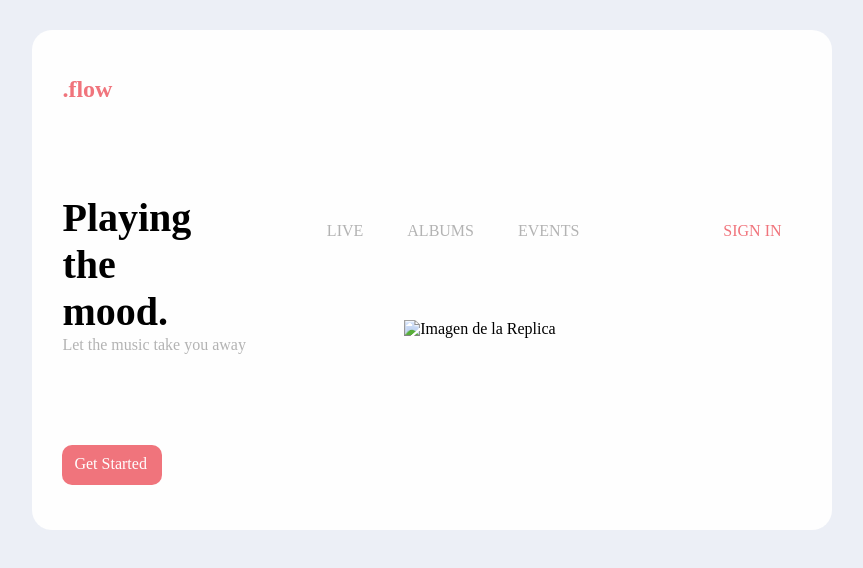
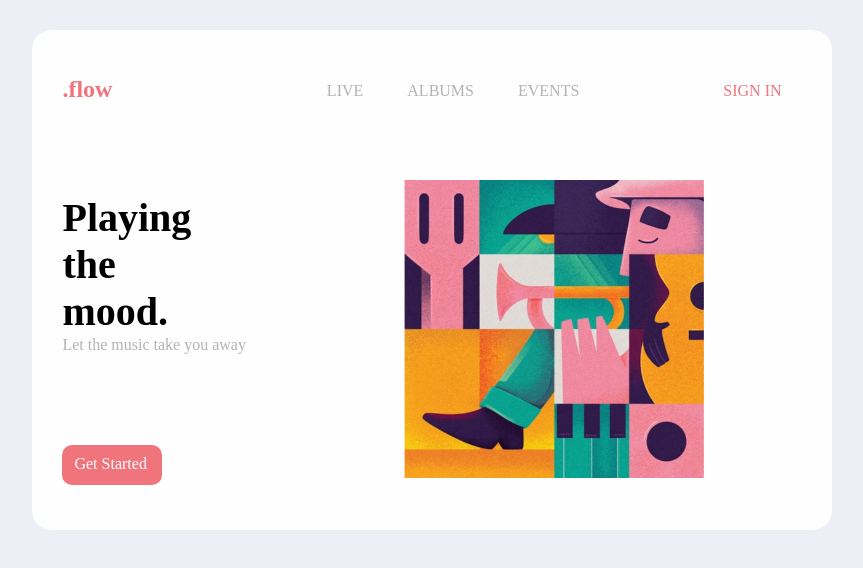
Before and after one commit to jobchirino/Replica-1, a plain HTML site: page index.html in a window 1280 px wide. Shown: the whole page, without its empty margins (208-1071 px from the left). Drawn offline with Linux system fonts and the light colour scheme.

Commit message:
second commit

```diff
--- a/index.html
+++ b/index.html
@@ -27,7 +27,7 @@
     </header>
     <section class="main">
         <div class="img">
-            <img src="imagen de la replica.jpg" alt="Imagen de la Replica" width="50px">
+            <img src="imagen-de-la-replica.jpg" alt="Imagen de la Replica" width="50px">
         <nav class="nav">
             <ul>
                 <li><a href="#" class="first">LIVE</a></li>
```
